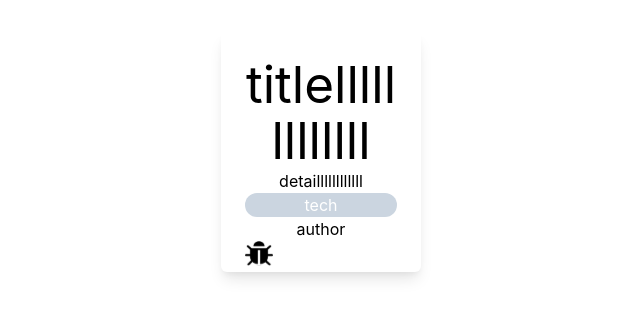
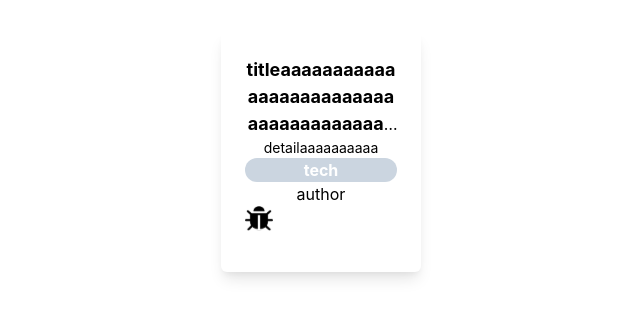
Before and after one commit to Forest-animal-which-runs-off/debugpedia-frontend, a React (Vite) app: page / in a window 1280 px wide. Shown: the top 318 px of the page, without its empty margins (319-959 px from the left). Built offline with nearby package versions, Linux system fonts and the light colour scheme.

Commit message:
DebugCardのUI実装

```diff
--- a/src/DebugCard.tsx
+++ b/src/DebugCard.tsx
@@ -1,4 +1,4 @@
-import { Box, Image } from '@chakra-ui/react';
+import { Box, Image, Text } from '@chakra-ui/react';
 
 // type Props={
 // 	id: string
@@ -11,8 +11,8 @@ import { Box, Image } from '@chakra-ui/react';
 export const DebugCard = () => {
   const debugCard = {
     id: 'abc',
-    title: 'titlelllllllllllll',
-    details: 'detaillllllllllll',
+    title: 'titleaaaaaaaaaaaaaaaaaaaaaaaaaaaaaaaaaaaaaaaaaaaaaaaaaaa',
+    details: 'detailaaaaaaaaaa',
     tech: 'tech',
     author: 'author',
   };
@@ -20,14 +20,19 @@ export const DebugCard = () => {
   return (
     <Box bg='white' w='200px' borderRadius='md' boxShadow='lg' h='240px' p='24px' color='black'>
       <Box noOfLines={3}>
-        <h1>{debugCard.title}</h1>
+        <Text fontSize='18px' as='b'>
+        {debugCard.title}
+        </Text>
       </Box>
+      <Text fontSize='14px'>
       <Box noOfLines={4}>
-        <h2>{debugCard.details}</h2>
+        {debugCard.details}
       </Box>
-      <Box bg='gray.300' color='white' borderRadius='15'>
-        {' '}
+      </Text>
+      <Box bg='gray.300' color='white' borderRadius='15' >
+        <Text as='b'>
         <p>{debugCard.tech}</p>
+        </Text>
       </Box>
       <>{debugCard.author}</>
       <Image src='public/bug.svg' alt='Debugpedia' />
```
